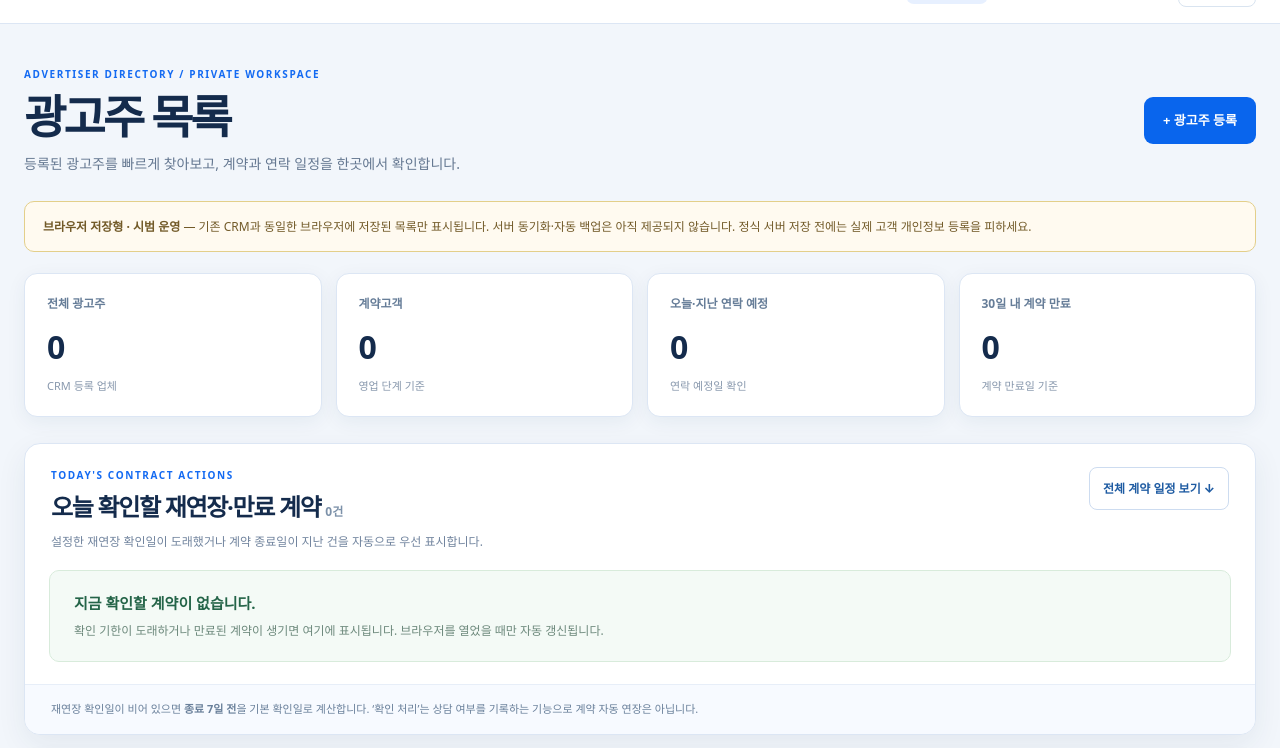
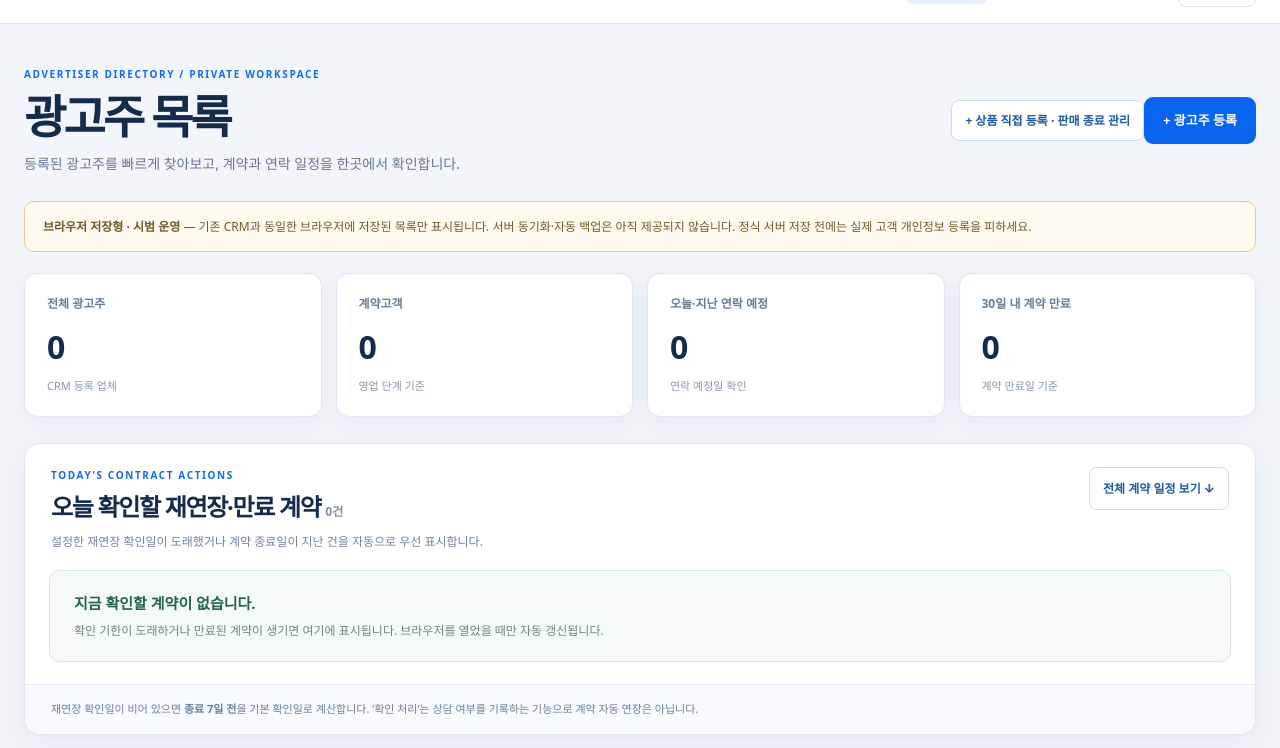
Before and after one commit to goldeye24-hub/momentum, a website: page site-builder/advertisers-index.html in a window 1280 px wide. Shown: the part 52-800 px from the top of the page. Drawn offline with Linux system fonts and the light colour scheme; files that its build step writes are made by us from their sources; files whose address does not match are found by name.

Commit message:
feat(advertisers): link directly to flexible product catalog management from advertiser list

```diff
--- a/site-builder/advertisers-index.html
+++ b/site-builder/advertisers-index.html
@@ -17,7 +17,7 @@
 </div></header>
 <main class="container">
 <section class="intro"><div><div class="eyebrow">ADVERTISER DIRECTORY / PRIVATE WORKSPACE</div><h1>광고주 목록</h1><p>등록된 광고주를 빠르게 찾아보고, 계약과 연락 일정을 한곳에서 확인합니다.</p></div>
-<a class="primary" href="/admin/crm/#customerSection">+ 광고주 등록</a></section>
+<div class="intro-buttons"><a class="subtle-button" href="/admin/crm/#catalogSection">+ 상품 직접 등록 · 판매 종료 관리</a><a class="primary" href="/admin/crm/#customerSection">+ 광고주 등록</a></div></section>
 <div class="warning" role="note"><b>브라우저 저장형 · 시범 운영</b> — 기존 CRM과 동일한 브라우저에 저장된 목록만 표시됩니다. 서버 동기화·자동 백업은 아직 제공되지 않습니다. 정식 서버 저장 전에는 실제 고객 개인정보 등록을 피하세요.</div>
 <section class="metrics" aria-label="광고주 요약">
 <div class="metric"><span>전체 광고주</span><strong id="metricTotal">0</strong><small>CRM 등록 업체</small></div>
```
